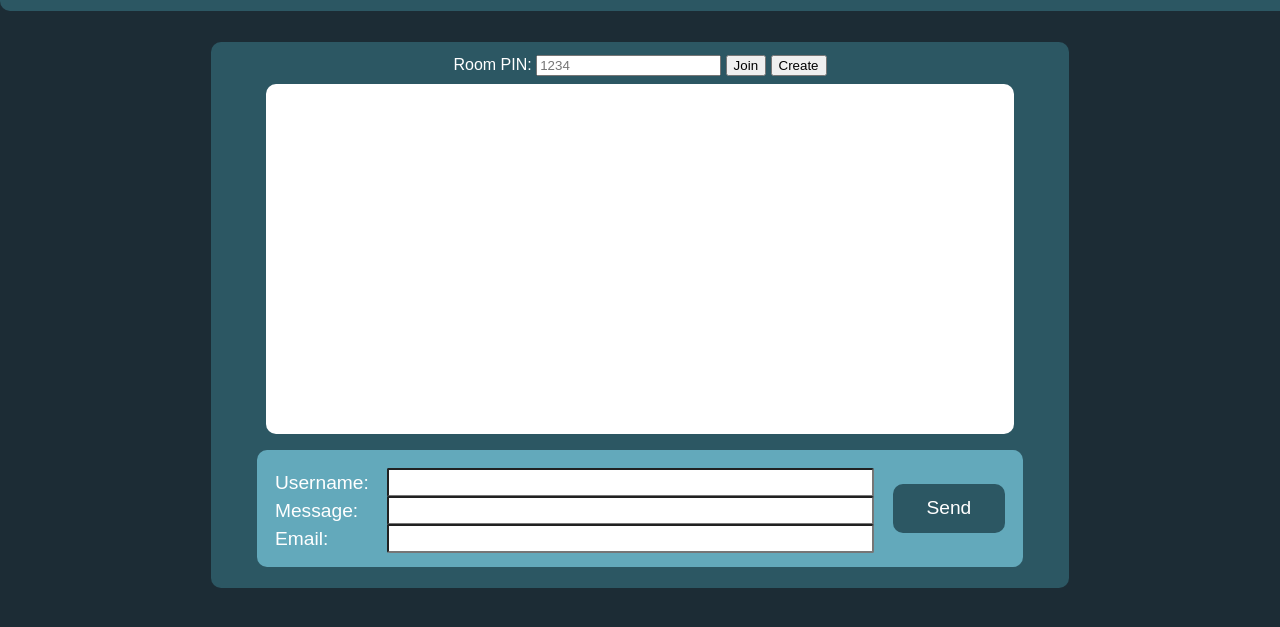
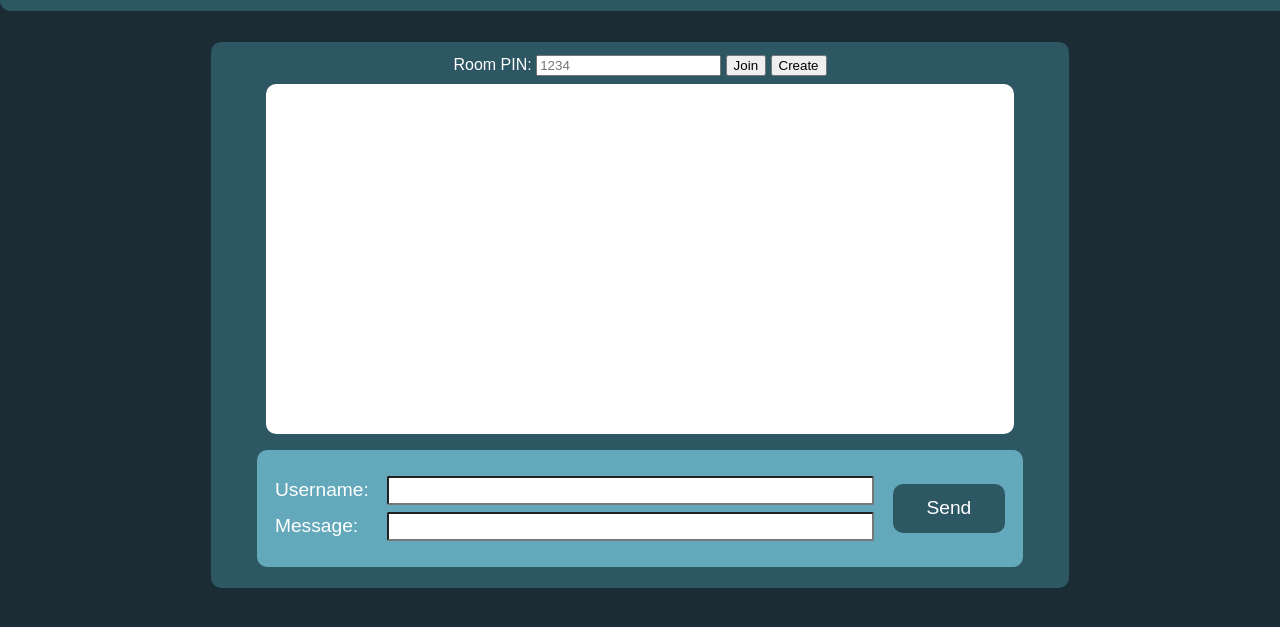
Before and after one commit to EJ-Edwards/GoChat, a plain HTML site: page static/chat.html in a window 1280 px wide. Shown: the part 85-712 px from the top of the page. Drawn offline with Linux system fonts and the light colour scheme.

Commit message:
got rid of email feature.

```diff
--- a/static/chat.html
+++ b/static/chat.html
@@ -26,10 +26,6 @@
           <label>Message:</label>
           <input type="text" id="message" />
         </div>
-         <div class="input-container">
-        <label>Email:</label>
-        <input type="text" id="email" />
-      </div>
       </form>
       <button id="send-btn">Send</button>
 
```
